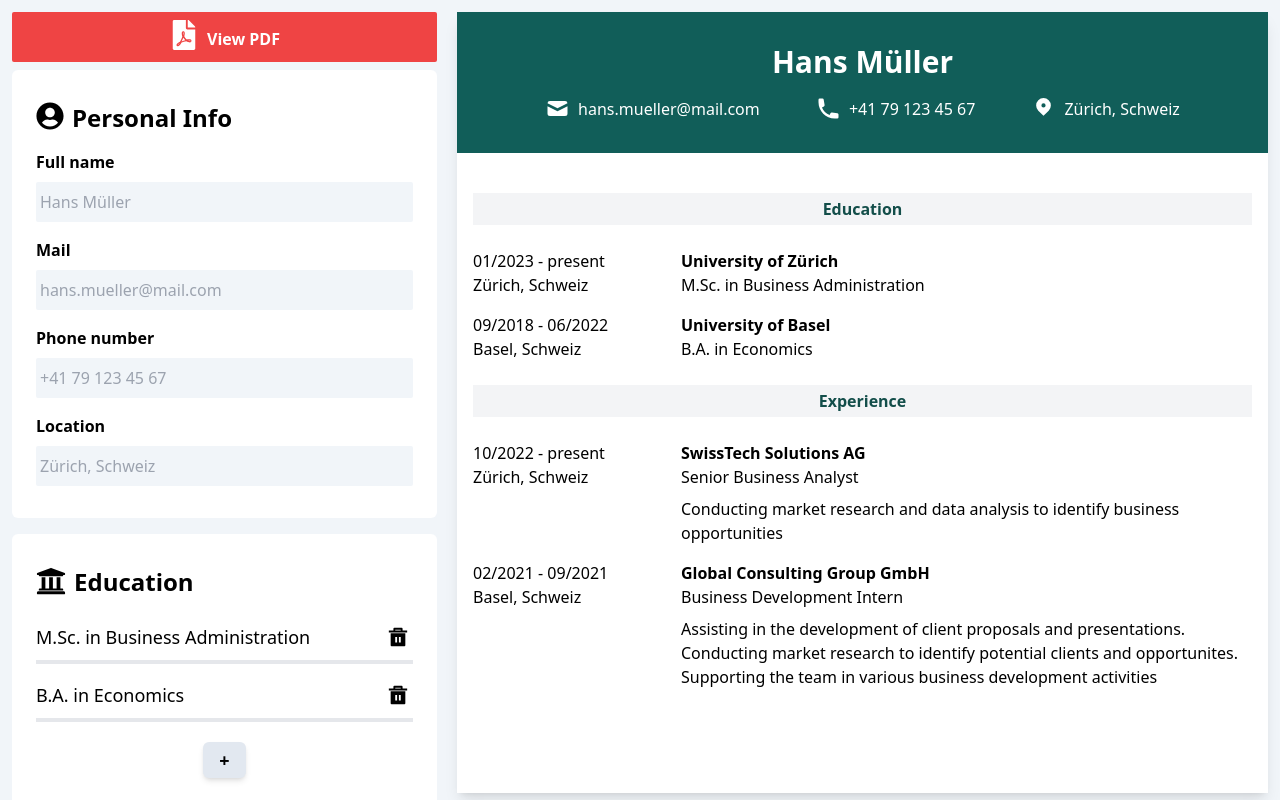
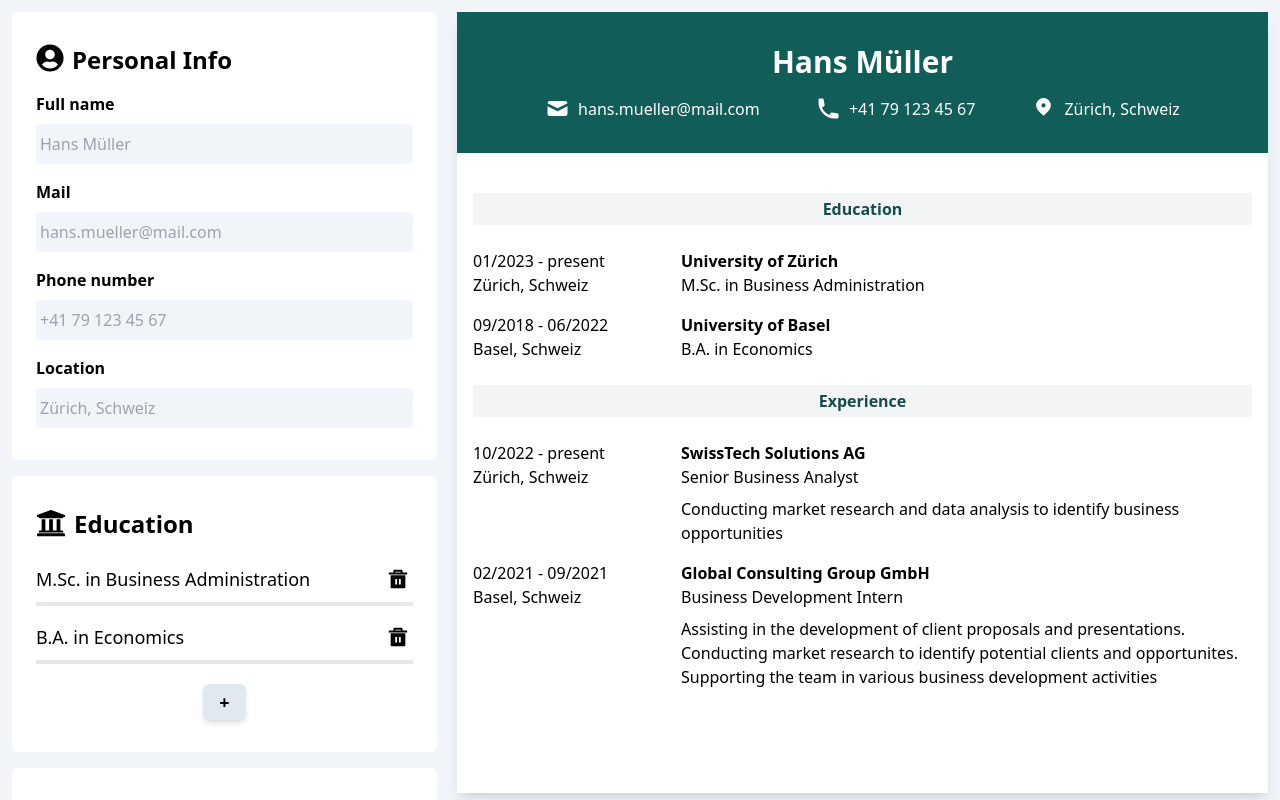
Before and after one commit to IsiNavarro/odin-CV-app, a React (Vite) app: page / in a window 1280 px wide. Shown: the top 800 px of the page. Built offline with nearby package versions, Linux system fonts and the light colour scheme.

Commit message:
Hide PDF Button. Need to add a PDF Render still

```diff
--- a/src/App.jsx
+++ b/src/App.jsx
@@ -121,7 +121,7 @@ function App() {
   return (
     <div className="w-full p-3 flex flex-col lg:flex-row justify-center gap-5">
       <div className="flex flex-col items-center gap-2">
-        <PDFButton />
+        {/*<PDFButton />*/}
         <FillIn
           data={userData}
           handlePersonalInfo={handlePersonalInfo}
@@ -134,7 +134,6 @@ function App() {
           handleCancelButton={handleCancelButton}
         />
       </div>
-
       <CVDisplay data={userData} />
     </div>
   );
```
